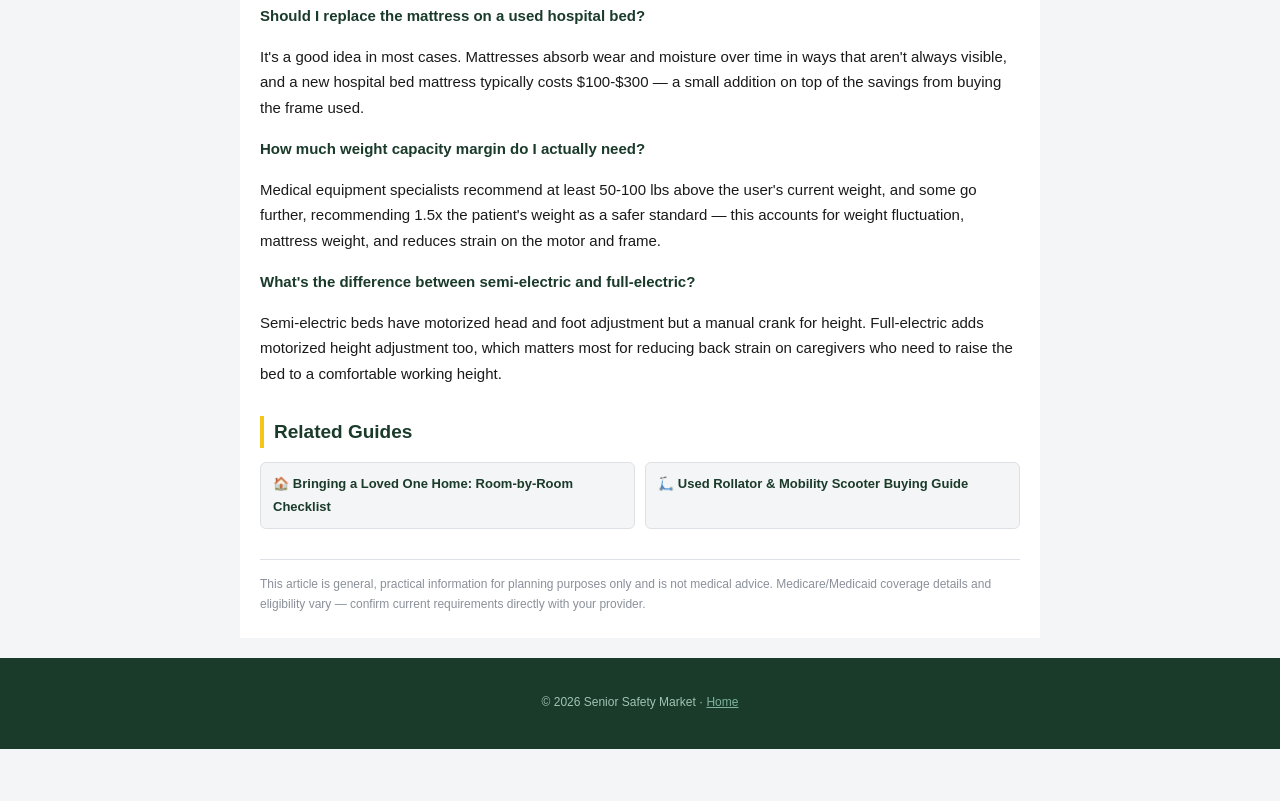
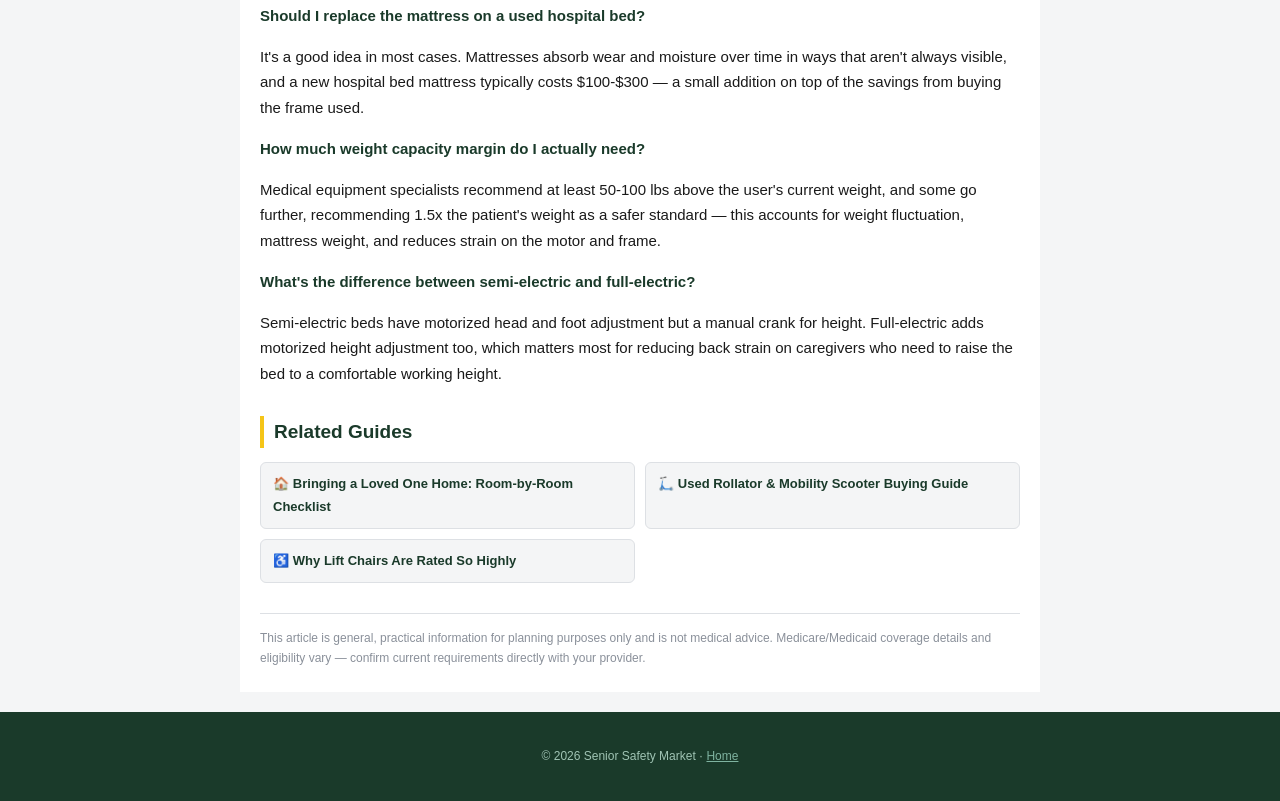
Before and after one commit to pmc1665477/seniorsafetymarket, a website: page used-hospital-bed-buying-guide.html in a window 1280 px wide. Shown: the part 2596-3397 px from the top of the page. Before the commit the page ends 3345 px from the top, so only its background shows below. Drawn offline with Linux system fonts and the light colour scheme.

Commit message:
Cross-link lift chair guide from related guides

```diff
--- a/used-hospital-bed-buying-guide.html
+++ b/used-hospital-bed-buying-guide.html
@@ -136,6 +136,7 @@ footer a{color:#7fb3a0;}
   <div class="related-guides">
     <a href="/bringing-loved-one-home-checklist.html">🏠 Bringing a Loved One Home: Room-by-Room Checklist</a>
     <a href="/used-rollator-mobility-scooter-buying-guide.html">🛴 Used Rollator & Mobility Scooter Buying Guide</a>
+    <a href="/best-lift-chair-for-seniors.html">&#9855; Why Lift Chairs Are Rated So Highly</a>
   </div>
 
   <p class="disclaimer">This article is general, practical information for planning purposes only and is not medical advice. Medicare/Medicaid coverage details and eligibility vary — confirm current requirements directly with your provider.</p>
```
